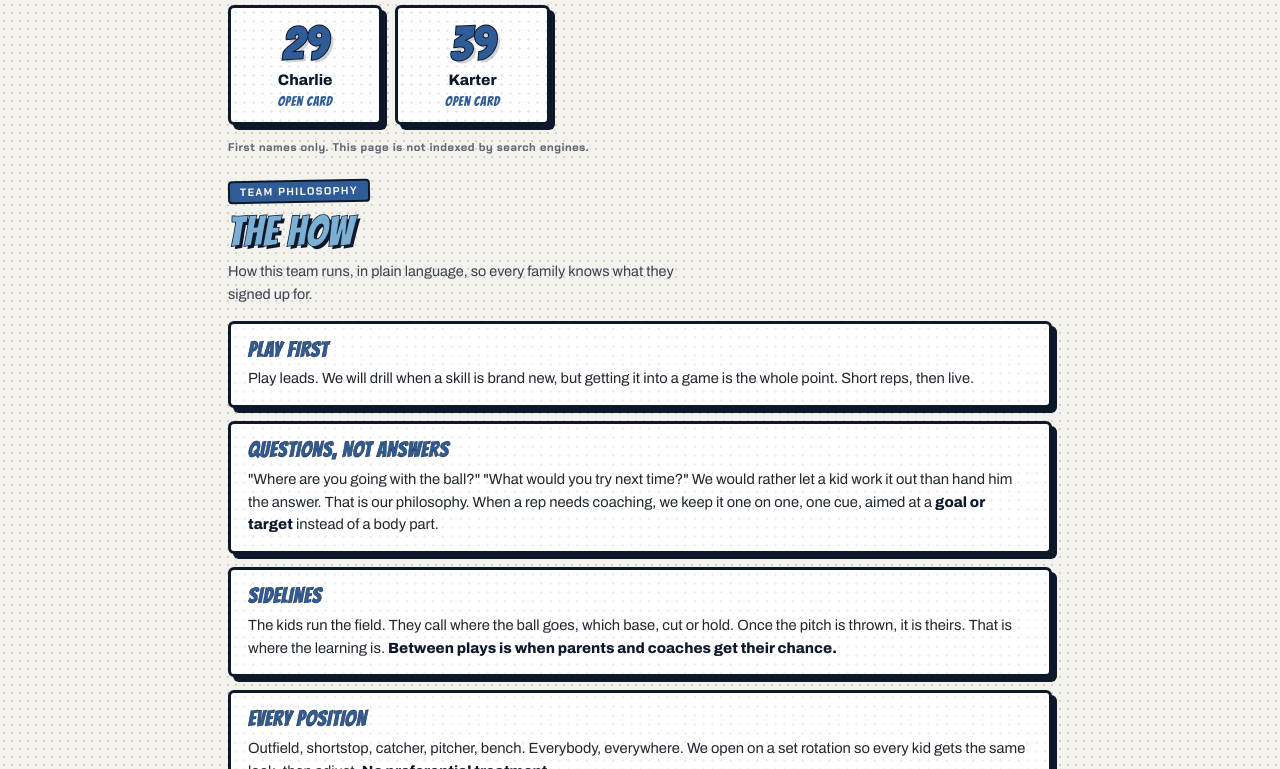
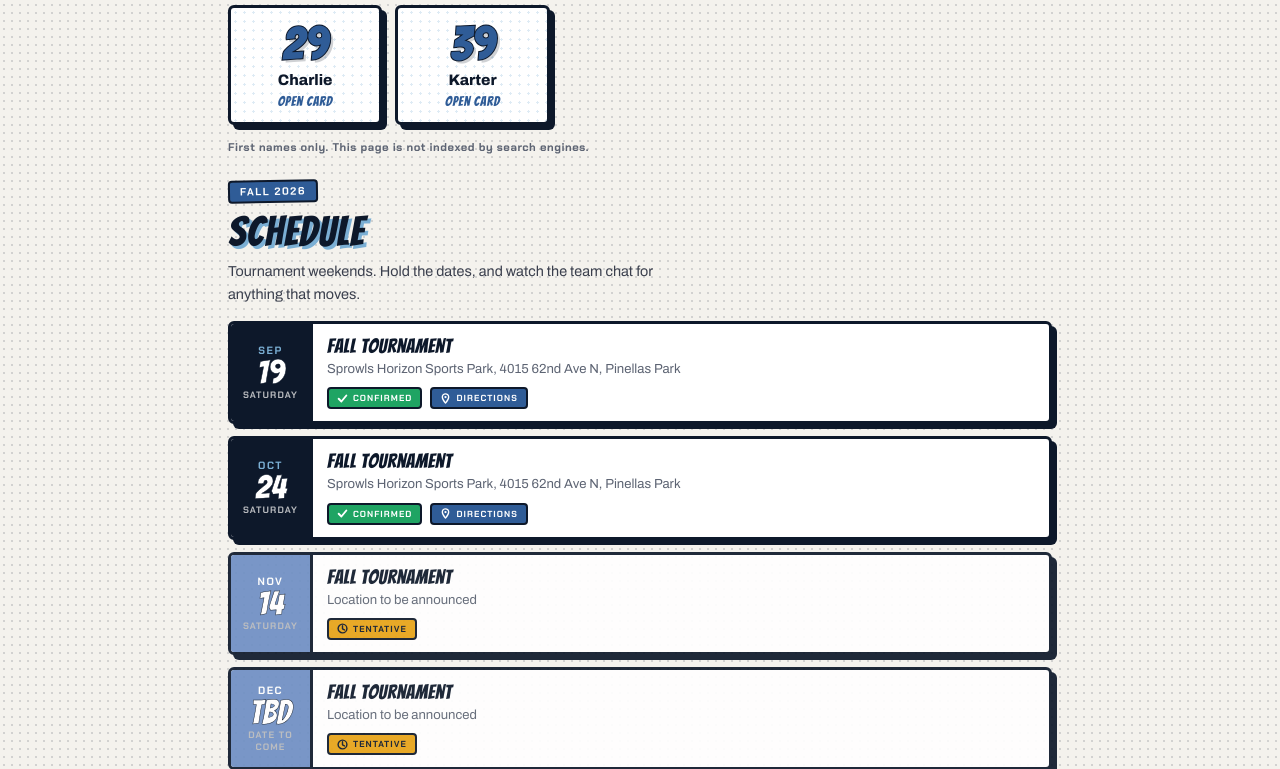
Before and after one commit to Chriseb13/Ballers, a plain HTML site: page index.html in a window 1280 px wide. Shown: the part 2031-2800 px from the top of the page. Drawn offline with Linux system fonts and the light colour scheme.

Commit message:
Update index.html

```diff
--- a/index.html
+++ b/index.html
@@ -190,11 +190,33 @@
   .sheet-dl:active{transform:translate(2px,2px);box-shadow:3px 3px 0 var(--ink)}
   .sheet-note{font-family:'Chakra Petch';font-weight:700;font-size:.7rem;letter-spacing:.05em;color:var(--mute);text-align:center;margin-top:9px}
 
+  /* ---------- SCHEDULE ---------- */
+  .sked{display:flex;flex-direction:column;gap:12px}
+  .ev{position:relative;display:flex;align-items:stretch;gap:0;background:#fff;border:3px solid var(--ink);border-radius:6px;box-shadow:5px 5px 0 var(--ink);overflow:hidden}
+  .ev-date{flex:0 0 82px;background:var(--navy);color:#fff;text-align:center;padding:12px 6px;border-right:3px solid var(--ink);display:flex;flex-direction:column;justify-content:center}
+  .ev.tbd .ev-date{background:var(--mid)}
+  .ev-mo{font-family:'Chakra Petch';font-weight:700;font-size:.66rem;letter-spacing:.14em;text-transform:uppercase;color:var(--sky)}
+  .ev.tbd .ev-mo{color:#fff}
+  .ev-day{font-family:'Bangers',cursive;font-size:2.1rem;line-height:.95;-webkit-text-stroke:.5px var(--ink)}
+  .ev-dow{font-family:'Chakra Petch';font-weight:700;font-size:.58rem;letter-spacing:.12em;text-transform:uppercase;color:var(--gray)}
+  .ev-body{flex:1;padding:12px 14px;min-width:0}
+  .ev-name{font-family:'Bangers',cursive;font-size:1.25rem;line-height:1.05;letter-spacing:.02em}
+  .ev-loc{font-size:.82rem;line-height:1.4;color:var(--mute);margin-top:3px}
+  .ev-foot{display:flex;flex-wrap:wrap;align-items:center;gap:8px;margin-top:9px}
+  .ev-chip{display:inline-flex;align-items:center;gap:5px;font-family:'Chakra Petch';font-weight:700;font-size:.55rem;letter-spacing:.12em;text-transform:uppercase;border:2px solid var(--ink);border-radius:4px;padding:3px 8px}
+  .ev-chip svg{display:block;width:11px;height:11px;flex:0 0 11px}
+  .ev-chip.on{background:#1FA463;color:#fff}
+  .ev-chip.hold{background:#E8A317;color:var(--ink)}
+  .ev-dir{display:inline-flex;align-items:center;gap:5px;font-family:'Chakra Petch';font-weight:700;font-size:.55rem;letter-spacing:.12em;text-transform:uppercase;background:var(--accent-deep);color:#fff;border:2px solid var(--ink);border-radius:4px;padding:3px 8px;text-decoration:none}
+  .ev-dir svg{display:block;width:11px;height:11px;flex:0 0 11px}
+  .ev-dir:hover{background:var(--accent);color:var(--ink)}
+  .ev.tbd{opacity:.92}
+
   /* ---------- PROMISE ---------- */
   .promise{position:relative;background:var(--navy);color:#fff;border:3px solid var(--ink);border-radius:10px;box-shadow:7px 7px 0 var(--accent-deep);padding:26px 22px;overflow:hidden;text-align:center}
   .promise::before{content:"";position:absolute;inset:-30%;background:repeating-conic-gradient(from 0deg at 50% 30%, rgba(123,175,212,.14) 0deg 3deg, transparent 3deg 10deg)}
   .promise-palm{position:absolute;right:-14px;bottom:-14px;width:120px;height:auto;opacity:.22;z-index:1}
-  .promise-big{font-family:'Bangers',cursive;font-size:clamp(1.9rem,7vw,2.9rem);line-height:1;text-transform:uppercase;letter-spacing:.02em;-webkit-text-stroke:1px var(--ink);text-shadow:3px 3px 0 var(--ink);paint-order:stroke fill;max-width:18ch !important;margin-bottom:16px !important}
+  .promise-big{font-family:'Bangers',cursive;font-size:clamp(1.9rem,7vw,2.9rem);line-height:1;text-transform:uppercase;letter-spacing:.02em;margin-top:10px !important;-webkit-text-stroke:1px var(--ink);text-shadow:3px 3px 0 var(--ink);paint-order:stroke fill;max-width:18ch !important;margin-bottom:16px !important}
   .promise p{position:relative;z-index:2;font-size:1.02rem;line-height:1.6;max-width:40ch;margin:0 auto 12px;color:#EAF2F8}
   .promise p:last-of-type{margin-bottom:0}
   .promise .pk{color:var(--sky);font-weight:800}
@@ -259,9 +281,10 @@
 <nav id="nav">
   <a href="#articles">Articles</a>
   <a href="#roster">Roster</a>
+  <a href="#schedule">Schedule</a>
   <a href="#playbook">The How</a>
   <a href="#promise">The Why</a>
-  <a id="gcNav" href="#" target="_blank" rel="noopener" style="display:none">Schedule</a>
+  <a id="gcNav" href="#" target="_blank" rel="noopener" style="display:none">GameChanger</a>
 </nav>
 
 <div class="wrap">
@@ -293,8 +316,16 @@
     <p class="rosternote">First names only. This page is not indexed by search engines.</p>
   </section>
 
+  <section id="schedule">
+    <span class="seclabel">Fall 2026</span>
+    <div class="sechead n">Schedule</div>
+    <p class="sublede">Tournament weekends. Hold the dates, and watch the team chat for anything that moves.</p>
+    <div class="sked" id="sked"></div>
+    <p class="rosternote">Tentative dates cannot be officially registered until team insurance is finalized. Confirmed dates are locked.</p>
+  </section>
+
   <section id="playbook">
-    <span class="seclabel">Team Philosophy</span>
+    <span class="seclabel">What To Expect</span>
     <div class="sechead b">The How</div>
     <p class="sublede">How this team runs, in plain language, so every family knows what they signed up for.</p>
     <div class="expect">
@@ -318,15 +349,15 @@
   </section>
 
   <section id="promise">
-    <span class="seclabel">Where We Started</span>
+    <span class="seclabel">Team Philosophy</span>
     <div class="sechead p">The Why</div>
     <div class="mission">
       <div class="mline"><b>Where We Started</b><span>Good families and good kids, playing good baseball.</span></div>
       <div class="mline"><b>Mission</b><span>Preserve the love of the game.</span></div>
-      <div class="mline"><b>Motto</b><span>Make them want to come back tomorrow.</span></div>
     </div>
     <div class="promise">
       <img class="promise-palm" id="promisePalm" alt="">
+      <div class="oj-label" style="position:relative;z-index:2;color:var(--sky)">Motto</div>
       <p class="promise-big">Make Them Want To Come Back <span class="pk">Tomorrow</span></p>
       <p>That is the job. Everything else this club does is downstream of it.</p>
       <div class="values">
@@ -696,6 +727,42 @@ document.getElementById("rdrClose").onclick = closeReader;
 document.getElementById("rdrBack").onclick = closeReader;
 reader.onclick = function(e){ if (e.target === reader) closeReader(); };
 
+/* ============================================================
+   SCHEDULE. status is "confirmed" or "tentative".
+   ============================================================ */
+const SCHEDULE = [
+  {mo:"Sep", day:"19", dow:"Saturday", name:"Fall Tournament", loc:"Sprowls Horizon Sports Park, 4015 62nd Ave N, Pinellas Park",
+   map:"https://www.google.com/maps/search/?api=1&query=Sprowls+Horizon+Sports+Park%2C+4015+62nd+Ave+N%2C+Pinellas+Park%2C+FL+33781", status:"confirmed"},
+  {mo:"Oct", day:"24", dow:"Saturday", name:"Fall Tournament", loc:"Sprowls Horizon Sports Park, 4015 62nd Ave N, Pinellas Park",
+   map:"https://www.google.com/maps/search/?api=1&query=Sprowls+Horizon+Sports+Park%2C+4015+62nd+Ave+N%2C+Pinellas+Park%2C+FL+33781", status:"confirmed"},
+  {mo:"Nov", day:"14", dow:"Saturday", name:"Fall Tournament", loc:"Location to be announced", status:"tentative"},
+  {mo:"Dec", day:"TBD", dow:"Date to come", name:"Fall Tournament", loc:"Location to be announced", status:"tentative"}
+];
+
+const ICON_CHECK = '<svg viewBox="0 0 20 20" aria-hidden="true"><path d="M3 10.5 L8 15.5 L17 4.5" fill="none" stroke="currentColor" stroke-width="3.4" stroke-linecap="round" stroke-linejoin="round"/></svg>';
+const ICON_CLOCK = '<svg viewBox="0 0 20 20" aria-hidden="true"><circle cx="10" cy="10" r="8" fill="none" stroke="currentColor" stroke-width="2.6"/><path d="M10 5 L10 10.5 L13.6 12.6" fill="none" stroke="currentColor" stroke-width="2.6" stroke-linecap="round" stroke-linejoin="round"/></svg>';
+const ICON_PIN = '<svg viewBox="0 0 20 20" aria-hidden="true"><path d="M10 1.6c-3.2 0-5.8 2.6-5.8 5.8 0 4.3 5.8 11 5.8 11s5.8-6.7 5.8-11c0-3.2-2.6-5.8-5.8-5.8z" fill="none" stroke="currentColor" stroke-width="2.4" stroke-linejoin="round"/><circle cx="10" cy="7.4" r="2.1" fill="currentColor"/></svg>';
+
+const sked = document.getElementById("sked");
+SCHEDULE.forEach(function(e){
+  const tent = e.status !== "confirmed";
+  const d = document.createElement("div");
+  d.className = "ev" + (tent ? " tbd" : "");
+  const chip = '<span class="ev-chip ' + (tent ? "hold" : "on") + '">' +
+    (tent ? ICON_CLOCK + "Tentative" : ICON_CHECK + "Confirmed") + "</span>";
+  const dir = e.map
+    ? '<a class="ev-dir" href="' + e.map + '" target="_blank" rel="noopener">' + ICON_PIN + "Directions</a>"
+    : "";
+  d.innerHTML =
+    '<div class="ev-date"><div class="ev-mo">' + esc(e.mo) + '</div>' +
+    '<div class="ev-day">' + esc(e.day) + '</div>' +
+    '<div class="ev-dow">' + esc(e.dow) + '</div></div>' +
+    '<div class="ev-body"><div class="ev-name">' + esc(e.name) + '</div>' +
+    '<div class="ev-loc">' + esc(e.loc) + '</div>' +
+    '<div class="ev-foot">' + chip + dir + '</div></div>';
+  sked.appendChild(d);
+});
+
 /* ---- roster ---- */
 const grid = document.getElementById("players");
 const pmodal = document.getElementById("pmodal");
```
